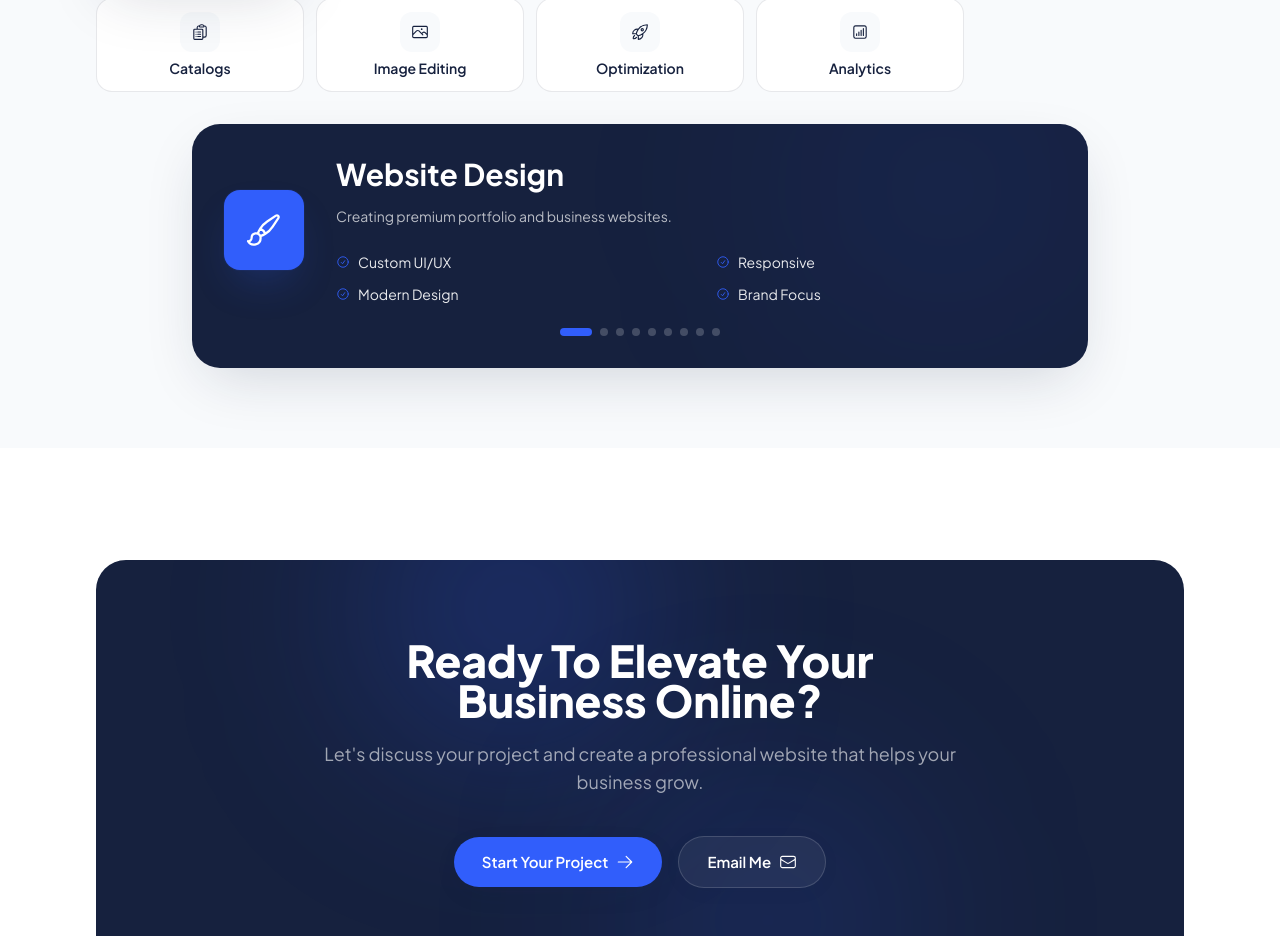
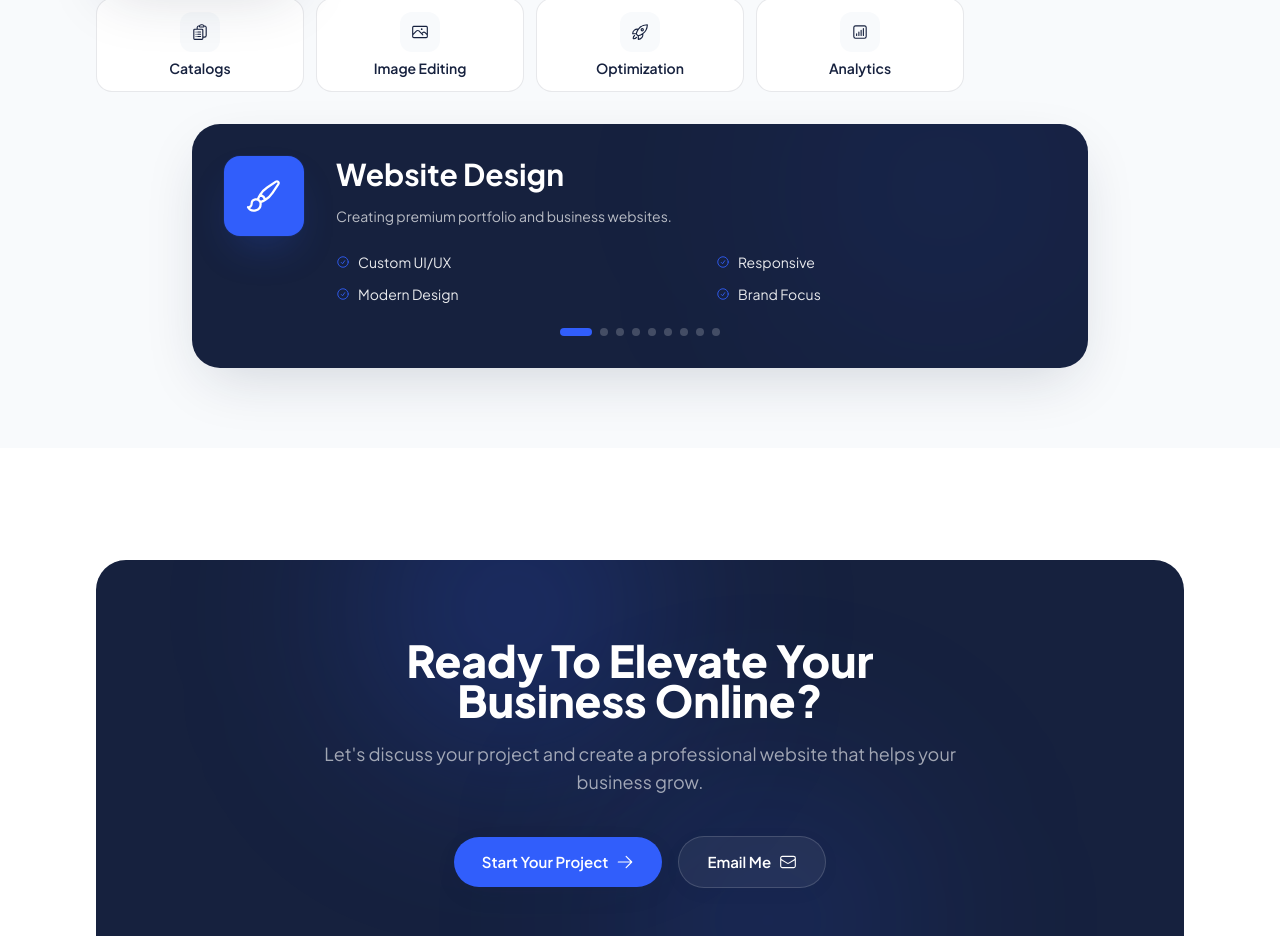
Before and after one commit to ahmedkhld99/Hero-Portfolio, a React (Vite) app: page / in a window 1280 px wide. Shown: the part 2007-2943 px from the top of the page. Built offline with nearby package versions, Linux system fonts and the light colour scheme.

Commit message:
Update services section

```diff
--- a/src/components/Services.jsx
+++ b/src/components/Services.jsx
@@ -120,14 +120,23 @@ export default function Services() {
         animate={{ opacity: 1, y: 0 }}
         exit={{ opacity: 0 }}
         transition={{ duration: 0.35 }}
-        className="relative z-10 grid grid-cols-[80px_1fr] items-center gap-8"
+        className="
+relative z-10
+grid
+grid-cols-1
+sm:grid-cols-[80px_1fr]
+gap-6
+sm:gap-8
+text-center
+sm:text-left
+"
       >
         {/* ICON */}
-        <div className="flex justify-center lg:justify-start">
-          <div className="flex h-20 w-20 items-center justify-center rounded-2xl bg-accent text-4xl text-white shadow-glow">
-            <ActiveIcon />
-          </div>
-        </div>
+<div className="flex justify-center sm:justify-start">
+  <div className="flex h-20 w-20 items-center justify-center rounded-2xl bg-accent text-4xl text-white shadow-glow">
+    <ActiveIcon />
+  </div>
+</div>
 
         {/* CONTENT */}
 <div className="flex flex-col justify-between h-full">
```
